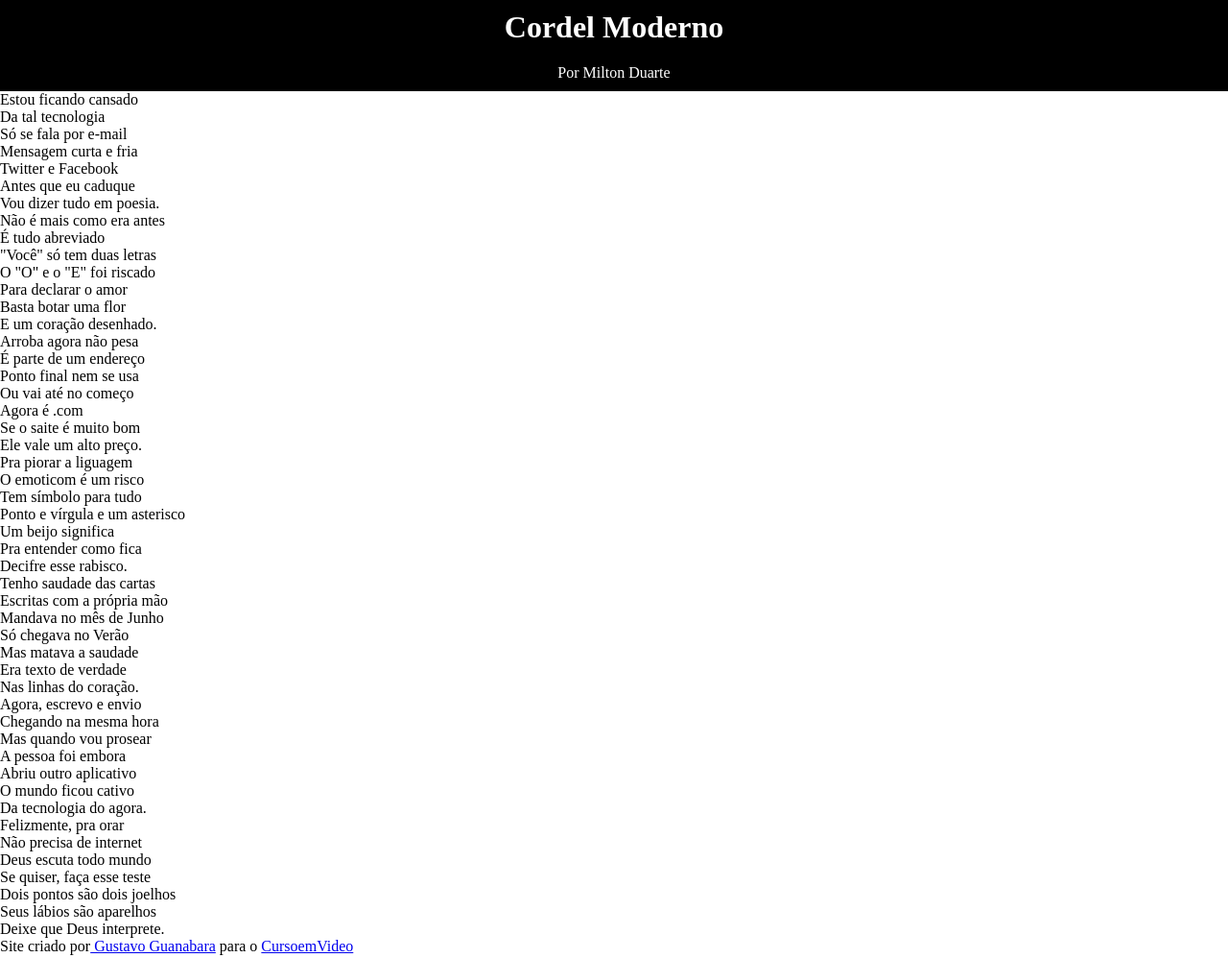
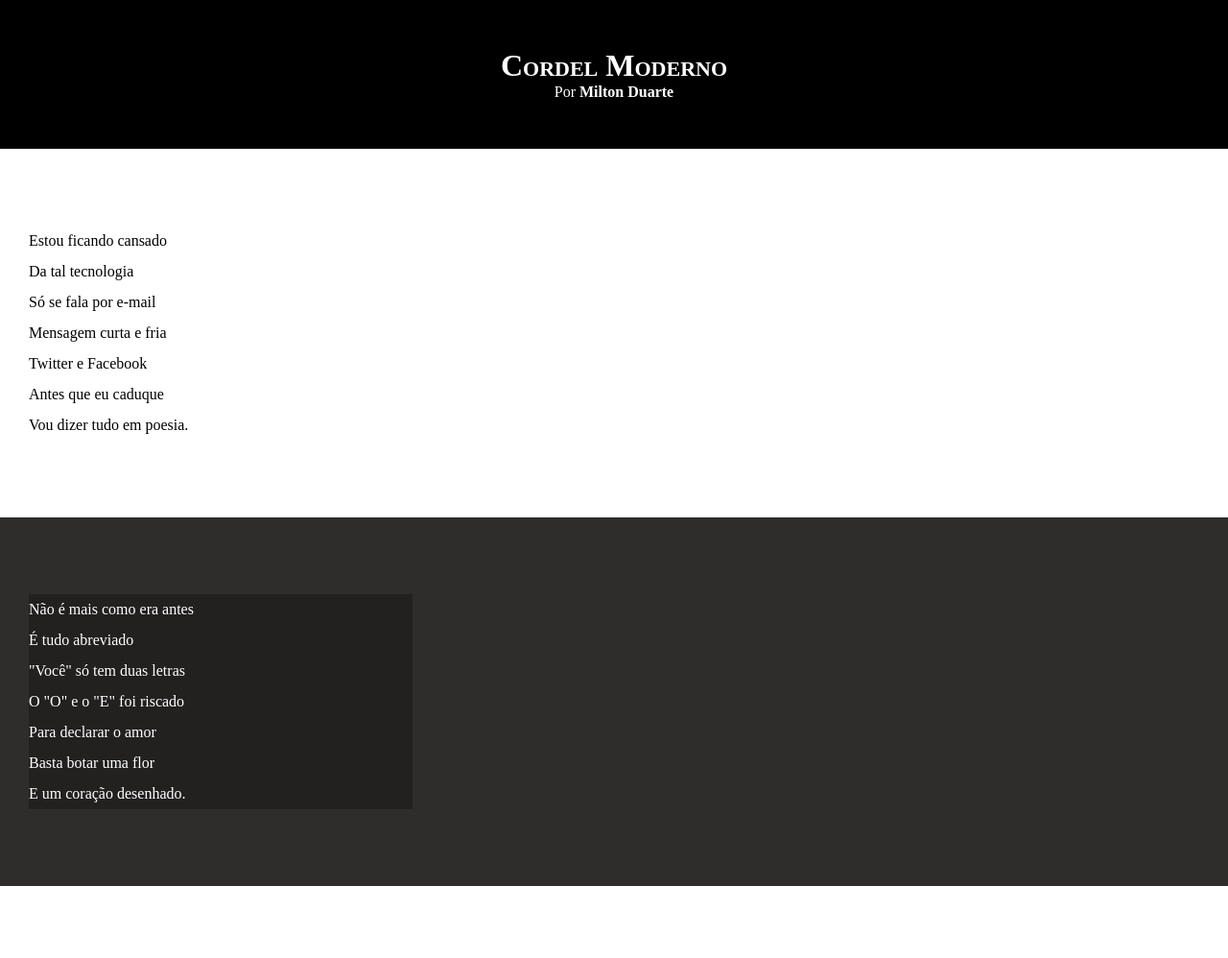
Before and after one commit to JuliaTesta/html-css, a plain HTML site: page desafios/desafio-12/index.html in a window 1280 px wide. Shown: the top 998 px of the page at 96% size. Drawn offline with Linux system fonts and the light colour scheme.

Commit message:
atualizei estilos dos textos

```diff
--- a/desafios/desafio-12/estilo/style.css
+++ b/desafios/desafio-12/estilo/style.css
@@ -3,25 +3,55 @@
     margin: 0px;
     padding: 0px;
 }
+body{
+    min-height: 100vh;
+    background-color: darkgray;
+}
 header{
     background-color:black ;
+    color: white;
+    text-align: center;
 
 }
 header > h1{
-    text-align: center;
-    color: white;
-    padding: 10px;
+    padding-top: 50px;
+    font-variant: small-caps;
 }
 header p{
     text-align: center;
     color: white;
+    padding-bottom: 50px;
+}
+a{
+    text-decoration: none;
+    color: white;
+    font-weight: bolder;
+}
+a:hover{
+    text-decoration: underline;
+}
+section{
+    padding-top: 10vh;
+    padding-bottom: 10vh;
+    line-height: 2em;
+    padding-left: 30px;
+}
+section.normal{
+    background-color: white;
+   color: black;
+}
+section.imagem{
+    background-color: rgb(47, 44, 44);
+    color: white;
+}
+section.imagem > p{
+    width: 400px;
+    background-color: rgba(0, 0, 0, 0.261);
+}
+
+footer{
+    text-align: center;
+    background-color: black;
+    color: white;
     padding: 10px;
 }
-header a{
-    text-decoration: none;
-    color: white;
-}
-header a:hover{
-    color: blue;
-    text-decoration: underline;
-}
```
